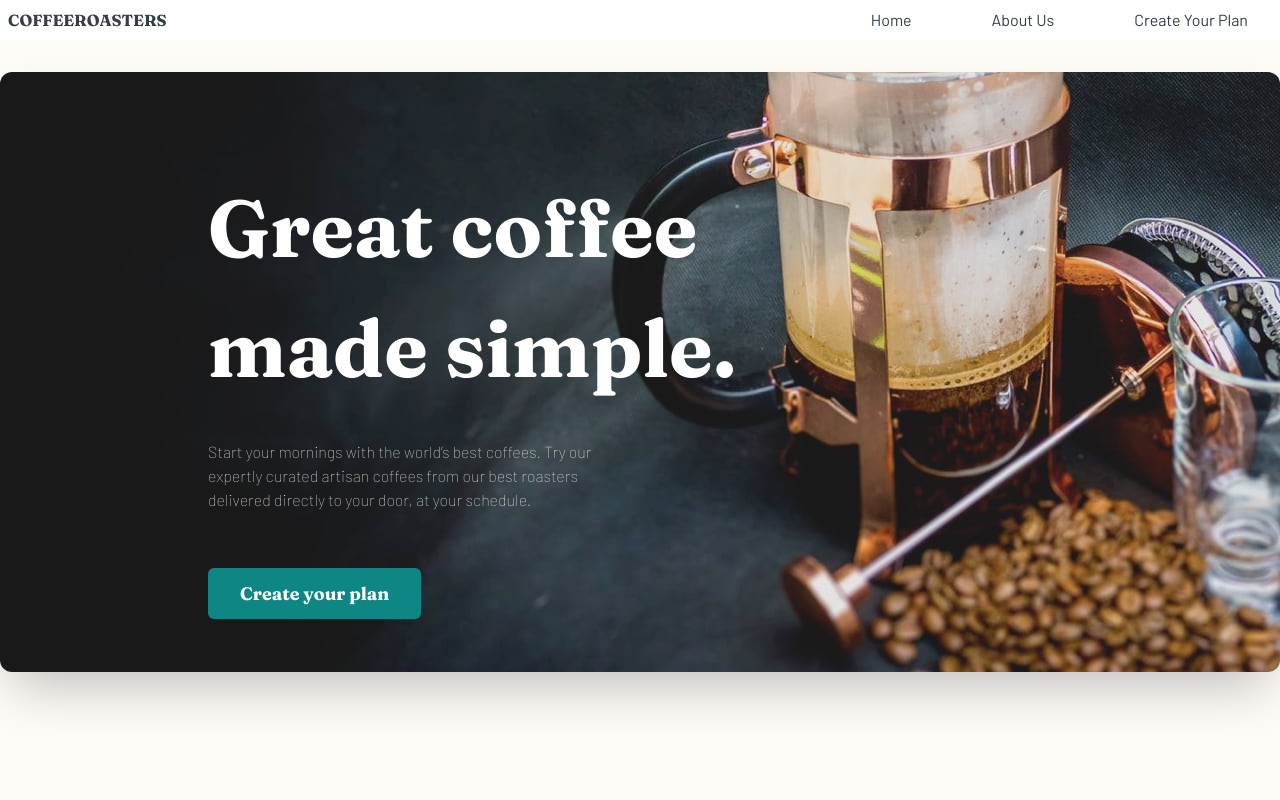
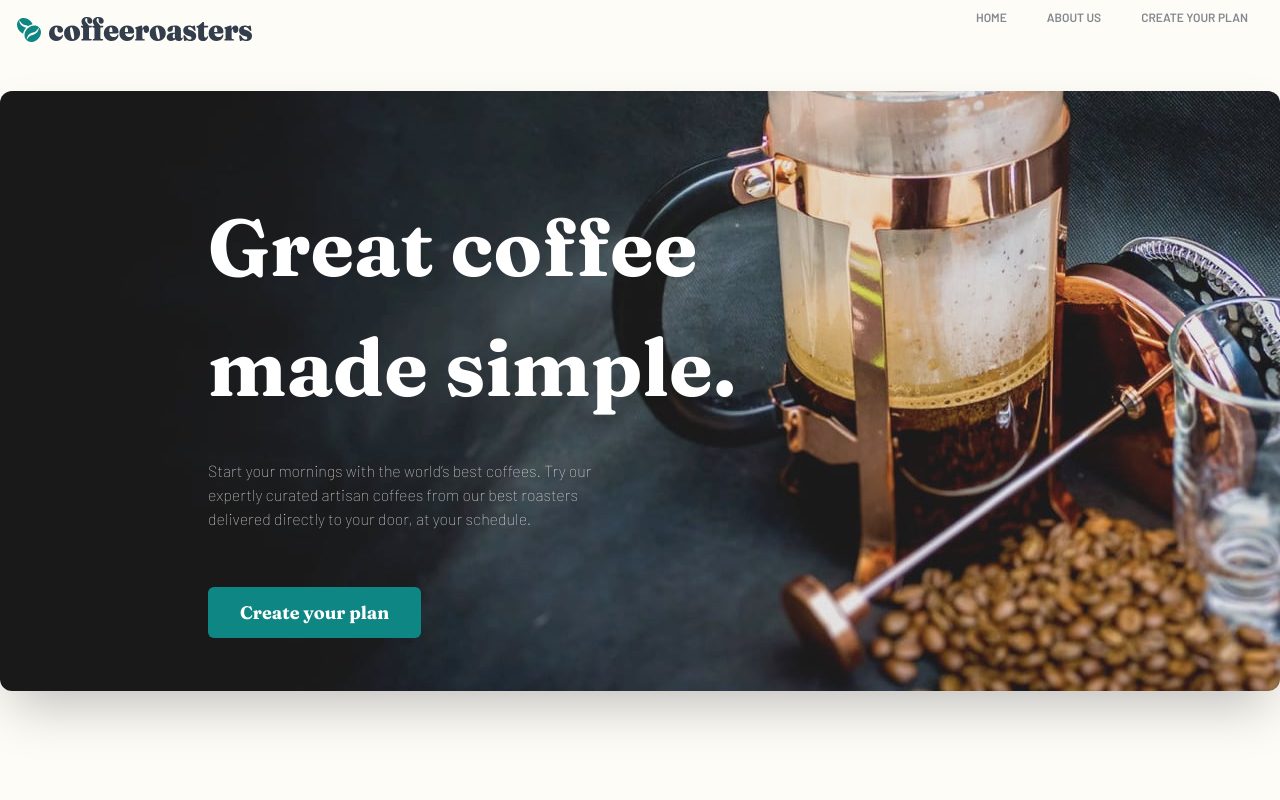
Before and after one commit to k-monnik/coffeeroasters-subscription, a React (Create React App) app: page / in a window 1280 px wide. Shown: the top 800 px of the page. Built offline with nearby package versions, Linux system fonts and the light colour scheme.

Commit message:
add logo to and adjust font styling on nav bar

```diff
--- a/src/App.js
+++ b/src/App.js
@@ -10,7 +10,7 @@ import Footer from './components/Footer';
 
 function App() {
   return (
-    <div className="h-screen bg-cream font-Barlow">
+    <div className="min-h-screen bg-cream font-Barlow">
       <Nav />
       <Home />
       <Footer />
--- a/src/components/Footer.js
+++ b/src/components/Footer.js
@@ -9,7 +9,7 @@ const Footer = () => {
             <div className='md:w-[1280px] md:h-[120px] bg-dark-grey-blue mx-auto'>
                 <div className='flex justify-around pt-12'>
                     <div className=''>
-                        <img src={logo} alt="coffeeroasters logo with 2 coffee beans" className='text-white' />
+                        <img src={logo} alt="coffeeroasters logo with 2 coffee beans" />
                     </div>
 
                     <div className='flex gap-10 uppercase text-xs text-grey font-semibold font-Barlow'>
--- a/src/components/Home.js
+++ b/src/components/Home.js
@@ -14,7 +14,7 @@ import line from '../starter-code/assets/home/desktop/Path.png';
 const Home = () => {
     return (
         <>
-            <div className='w-full'>
+            <div className='w-full bg-cream'>
                 {/* HERO IMAGE START */}
                 <div className='container relative'>
                     <img src={hero} alt='french coffee press set on a dark background with a small clear glass and a small pile of whole espresso beans in the foreground of the right corner ' className='mx-auto block object-cover w-[1280px] h-[600px] rounded-xl shadow-2xl' />
--- a/src/components/Nav.js
+++ b/src/components/Nav.js
@@ -1,20 +1,22 @@
 // import { HashLink } from 'react-router-hash-link';
 // import { Link, NavLink } from 'react-router-dom';
+import logoNavy from '../starter-code/assets/shared/desktop/logo-navy.svg';
 
 const Nav = () => {
     return (
         <>
-            <nav className="sticky top-0 cursor-pointer flex flex-row justify-between bg-white text-dark-grey-blue mb-8">
-                <div className='font-bold m-2 font-Fraunces'>
-                    {/* <HashLink smooth to='/#'></HashLink> */}
+            <nav className="sticky top-0 cursor-pointer flex flex-row justify-between bg-cream text-dark-grey-blue mb-8">
+                {/* <div className='font-bold m-2 font-Fraunces'>
+                    <HashLink smooth to='/#'></HashLink>
                     COFFEEROASTERS
-                </div>
+                </div> */}
                 {/* <div className='px-6 mt-2 text-2xl md:hidden' onClick={toggle}>
                     <FiMenu />
                 </div> */}
+                <img src={logoNavy} alt="coffeeroasters logo with 2 coffee beans" className='m-4' />
 
                 <div className='hidden md:block'>
-                    <ul className='flex flex-row gap-20 mr-8'>
+                    <ul className='flex flex-row gap-10 mr-8 uppercase text-xs text-grey font-semibold font-Barlow'>
                         <li className='pt-2 hover:border-b-4 hover:dark-cyan'>
                             {/* <HashLink smooth to={'/page#about'}>Home</HashLink> */}
                             Home
```
Also changed, not shown: src/starter-code/assets/shared/desktop/logo-navy.svg (added).
